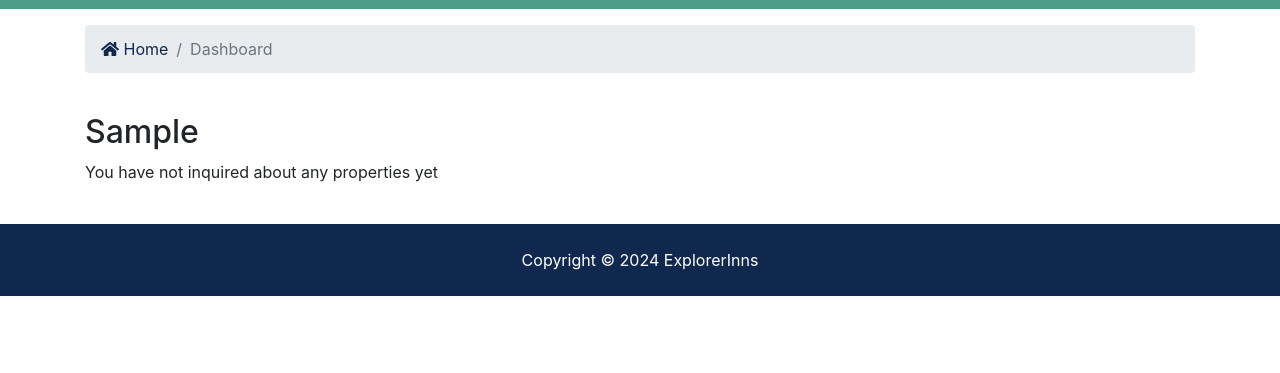
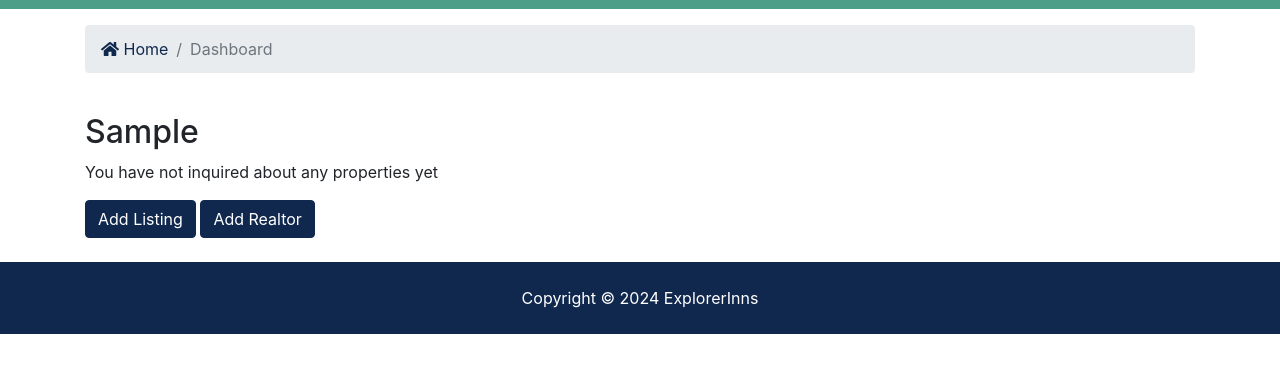
Before and after one commit to Ashking1956/ExplorerInns, a Django app: page /dashboard/ in a window 1280 px wide. Shown: the part 264-637 px from the top of the page. Run offline with Django 4.2, Linux system fonts and the light colour scheme; the visitor is signed in with stand-in values (Sample User, id 1); data that the repository does not hold is empty; some libraries are stand-ins or nearby versions.

Commit message:
Added CRUD Operations on realtors,listings to implement role-based access.

```diff
--- a/main/templates/dashboard.html
+++ b/main/templates/dashboard.html
@@ -1,5 +1,4 @@
-{% extends "base.html" %} {% block title %} Dashboard {% endblock title %}
-{% block content %}
+{% extends "base.html" %} {% block title %} Dashboard {% endblock title %} {% block content %}
 <section id="showcase-inner" class="py-5 text-white">
   <div class="container">
     <div class="row text-center">
@@ -17,7 +16,7 @@
     <nav aria-label="breadcrumb">
       <ol class="breadcrumb">
         <li class="breadcrumb-item">
-          <a href="{% url 'home' %}"> <i class="fas fa-home"></i> Home</a>
+          <a href="{% url 'home' %}"><i class="fas fa-home"></i> Home</a>
         </li>
         <li class="breadcrumb-item active">Dashboard</li>
       </ol>
@@ -29,7 +28,7 @@
   <div class="container">
     <div class="row">
       <div class="col-md-12">
-        <h2>{{user.first_name}}</h2>
+        <h2>{{ user.first_name }}</h2>
         {% if contacts %}
         <p>Here are the property listings that you have inquired about</p>
         <table class="table">
@@ -43,13 +42,23 @@
           <tbody>
             {% for contact in contacts %}
             <tr>
-              <td>{{contact.id}}</td>
-              <td>{{contact.listing}}</td>
+              <td>{{ contact.id }}</td>
+              <td>{{ contact.listing }}</td>
               <td>
                 <a
                   class="btn btn-light"
-                  href="{% url 'listing' contact.listing_id%}"
+                  href="{% url 'listing' contact.listing_id %}"
                   >View Listing</a
+                >
+                <a
+                  class="btn btn-primary"
+                  href="{% url 'update_listing' contact.listing_id %}"
+                  >Update</a
+                >
+                <a
+                  class="btn btn-danger"
+                  href="{% url 'delete_listing' contact.listing_id %}"
+                  >Delete</a
                 >
               </td>
             </tr>
@@ -59,6 +68,8 @@
         {% else %}
         <p>You have not inquired about any properties yet</p>
         {% endif %}
+        <a href="{% url 'add_listing' %}" class="btn btn-primary">Add Listing</a>
+        <a href="{% url 'add_realtor' %}" class="btn btn-primary">Add Realtor</a>
       </div>
     </div>
   </div>
--- a/main/urls.py
+++ b/main/urls.py
@@ -14,4 +14,11 @@ urlpatterns = [
     path("dashboard/", views.dashboard, name="dashboard"),
     path("logout", views.logout, name="logout"),
     path("contact/", views.contact, name="contact"),
+    path('add_listing/', views.add_listing, name='add_listing'),
+    path('update_listing/<int:listing_id>/', views.update_listing, name='update_listing'),
+    path('delete_listing/<int:listing_id>/', views.delete_listing, name='delete_listing'),
+    path('realtor/add/', views.add_realtor, name='add_realtor'),
+    path('realtor/<int:pk>/update/', views.update_realtor, name='update_realtor'),
+    path('realtor/<int:pk>/delete/', views.delete_realtor, name='delete_realtor'),
+    path('realtors/', views.realtor_list, name='realtor_list'),
 ]
--- a/main/views.py
+++ b/main/views.py
@@ -1,4 +1,6 @@
-from django.shortcuts import render, redirect
+from django.shortcuts import get_object_or_404, render, redirect
+from django.contrib.auth.decorators import login_required
+from .forms import *
 from .models import Contact, Listing, Realtor
 from django.core.paginator import Paginator
 # from django.core.mail import send_mail
@@ -211,13 +213,15 @@ def logout(request):
     return redirect(index)
 
 
+@login_required
 def dashboard(request):
-    user_contacts = Contact.objects.order_by(
-        '-contact_date').filter(user_id=request.user.id)
+    user_contacts = Contact.objects.order_by('-contact_date').filter(user_id=request.user.id)
     context = {
-        'contacts': user_contacts
+        'contacts': user_contacts,
+        'user': request.user
     }
     return render(request, 'dashboard.html', context)
+
 
 
 def contact(request):
@@ -254,3 +258,89 @@ def contact(request):
               phone, message, user_id, realtor_email)
     # Make sure 'listing_index' is a valid URL name
     return redirect(listing_index)
+
+@login_required
+def add_listing(request):
+    if request.method == 'POST':
+        form = ListingForm(request.POST, request.FILES)
+        if form.is_valid():
+            form.save()
+            messages.success(request, 'Listing added successfully')
+            return redirect('dashboard')
+    else:
+        form = ListingForm()
+
+    context = {
+        'form': form
+    }
+    return render(request, '_addListing.html', context)
+
+@login_required
+def update_listing(request, listing_id):
+    listing = get_object_or_404(Listing, id=listing_id)
+    if request.method == 'POST':
+        form = ListingForm(request.POST, request.FILES, instance=listing)
+        if form.is_valid():
+            form.save()
+            messages.success(request, 'Listing updated successfully')
+            return redirect('dashboard')
+    else:
+        form = ListingForm(instance=listing)
+
+    context = {
+        'form': form,
+        'listing': listing
+    }
+    return render(request, 'update_listing.html', context)
+
+@login_required
+def delete_listing(request, listing_id):
+    listing = get_object_or_404(Listing, id=listing_id)
+    if request.method == 'POST':
+        listing.delete()
+        messages.success(request, 'Listing deleted successfully')
+        return redirect('dashboard')
+
+    context = {
+        'listing': listing
+    }
+    return render(request, 'delete_listing.html', context)
+
+
+@login_required
+def add_realtor(request):
+    if request.method == 'POST':
+        form = RealtorForm(request.POST, request.FILES)
+        if form.is_valid():
+            realtor = form.save(commit=False)
+            # Optionally set user or other fields
+            realtor.save()
+            return redirect('dashboard')  # Redirect to a list or detail view
+    else:
+        form = RealtorForm()
+    return render(request, 'add_realtor.html', {'form': form})
+
+@login_required
+def update_realtor(request, pk):
+    realtor = get_object_or_404(Realtor, pk=pk)
+    if request.method == 'POST':
+        form = RealtorForm(request.POST, request.FILES, instance=realtor)
+        if form.is_valid():
+            form.save()
+            return redirect('realtor_detail', pk=realtor.pk)  # Redirect to detail view
+    else:
+        form = RealtorForm(instance=realtor)
+    return render(request, 'update_realtor.html', {'form': form})
+
+@login_required
+def delete_realtor(request, pk):
+    realtor = get_object_or_404(Realtor, pk=pk)
+    if request.method == 'POST':
+        realtor.delete()
+        return redirect('realtor_list')  # Redirect to a list view
+    return render(request, 'delete_realtor.html', {'realtor': realtor})
+
+@login_required
+def realtor_list(request):
+    realtors = Realtor.objects.all()
+    return render(request, 'realtor_list.html', {'realtors': realtors})
```
Also changed, not shown: main/forms.py (added, +17 -0 lines), main/templates/_addListing.html (added, +20 -0 lines), main/templates/add_realtor.html (added, +10 -0 lines), main/templates/delete_listing.html (added, +21 -0 lines), main/templates/delete_realtor.html (added, +11 -0 lines), main/templates/update_listing.html (added, +20 -0 lines), main/templates/update_realtor.html (added, +10 -0 lines).
